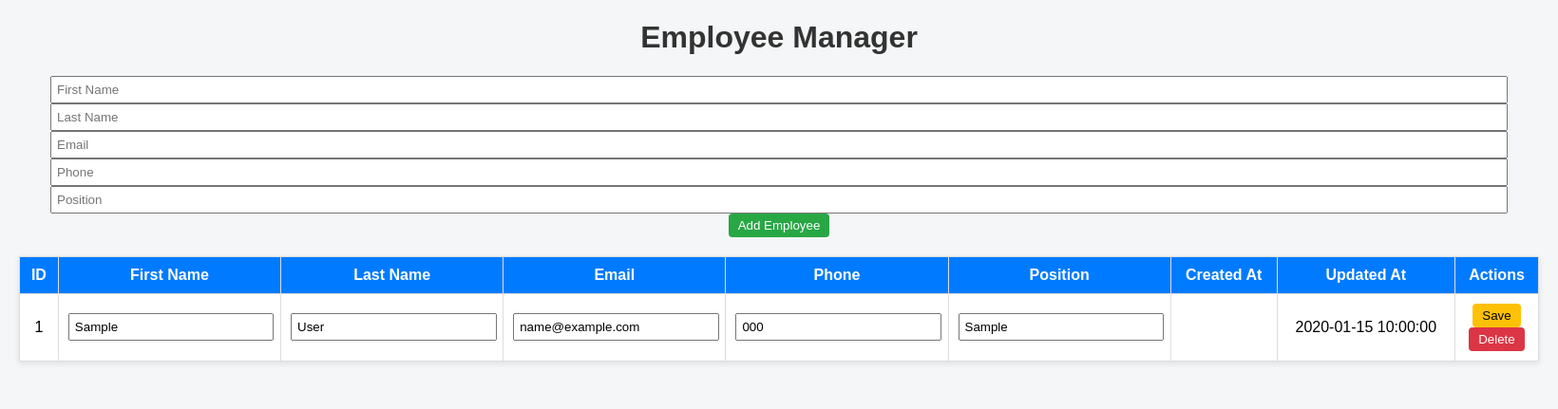
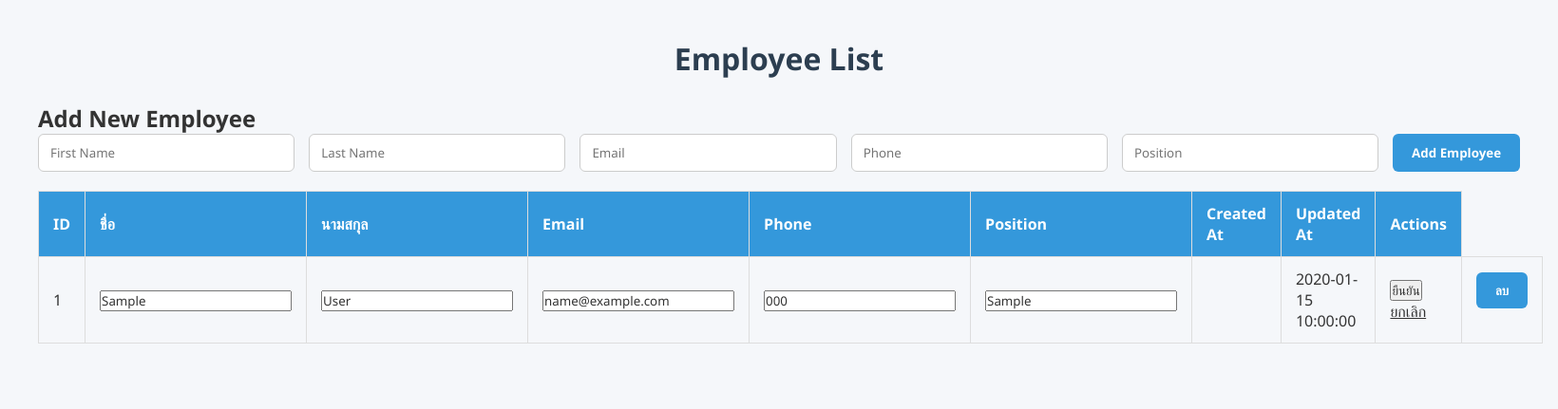
Before and after one commit to nattawatkaeng-in/Render-Cloud-Employee, a Flask app: page / in a window 1640 px wide. Shown: the top 431 px of the page at 95% size. Run offline with Flask 3, Linux system fonts and the light colour scheme; tables that the repository leaves empty hold one stand-in row (values such as "Sample post").

Commit message:
html and css base

```diff
--- a/myapp/static/style.css
+++ b/myapp/static/style.css
@@ -1,65 +1,99 @@
-body {
-  font-family: Arial, sans-serif;
-  margin: 20px;
-  background: #f4f6f8;
+/* Reset เบื้องต้น */
+* {
+    margin: 0;
+    padding: 0;
+    box-sizing: border-box;
+    font-family: 'Segoe UI', Tahoma, Geneva, Verdana, sans-serif;
+    color: #333;
 }
 
-h1 {
-  text-align: center;
-  color: #333;
+/* body */
+body {
+    background-color: #f5f7fa;
+    padding: 40px;
 }
 
-table {
-  width: 100%;
-  border-collapse: collapse;
-  background: #fff;
-  margin-top: 20px;
-  box-shadow: 0 2px 6px rgba(0,0,0,0.1);
+/* Container หลัก */
+.container {
+    max-width: 900px;
+    margin: 0 auto;
+    background-color: #fff;
+    padding: 30px 40px;
+    border-radius: 12px;
+    box-shadow: 0 8px 20px rgba(0,0,0,0.1);
 }
 
-th, td {
-  padding: 10px;
-  border: 1px solid #ddd;
-  text-align: center;
+/* Header */
+h1 {
+    text-align: center;
+    margin-bottom: 25px;
+    color: #2c3e50;
 }
 
-th {
-  background: #007bff;
-  color: white;
+/* Table */
+table {
+    width: 100%;
+    border-collapse: collapse;
+    margin-bottom: 30px;
 }
 
-input[type="text"], input[type="email"] {
-  width: 95%;
-  padding: 5px;
+table th, table td {
+    padding: 12px 15px;
+    border: 1px solid #ddd;
+    text-align: left;
 }
 
-.form-add {
-  margin-bottom: 20px;
-  text-align: center;
+table th {
+    background-color: #3498db;
+    color: white;
+    font-weight: bold;
 }
 
-button {
-  padding: 5px 10px;
-  border: none;
-  border-radius: 4px;
-  cursor: pointer;
+table tr:nth-child(even) {
+    background-color: #f2f6fa;
 }
 
-.btn-add {
-  background: #28a745;
-  color: white;
+table tr:hover {
+    background-color: #eaf2fb;
 }
 
-.btn-edit {
-  background: #ffc107;
-  color: black;
+/* Form */
+form {
+    display: flex;
+    flex-wrap: wrap;
+    gap: 15px;
+    margin-bottom: 20px;
 }
 
-.btn-delete {
-  background: #dc3545;
-  color: white;
+form input[type="text"],
+form input[type="email"],
+form input[type="tel"],
+form select {
+    flex: 1 1 200px;
+    padding: 10px 12px;
+    border-radius: 6px;
+    border: 1px solid #ccc;
 }
 
-button:hover {
-  opacity: 0.9;
+form button {
+    padding: 10px 20px;
+    border: none;
+    border-radius: 6px;
+    background-color: #3498db;
+    color: white;
+    font-weight: bold;
+    cursor: pointer;
+    transition: background-color 0.2s ease;
 }
+
+form button:hover {
+    background-color: #2980b9;
+}
+
+/* Footer */
+footer {
+    text-align: center;
+    margin-top: 30px;
+    font-size: 0.9rem;
+    color: #888;
+}
--- a/myapp/templates/index.html
+++ b/myapp/templates/index.html
@@ -6,25 +6,29 @@
     <link rel="stylesheet" href="{{ url_for('static', filename='style.css') }}">
 </head>
 <body>
-  <h1>Employee Manager</h1>
-
-  <!-- Form เพิ่มพนักงาน -->
-  <form action="{{ url_for('main.add_employee') }}" method="POST" class="form-add">
+    <h1>Employee List</h1>
+    <h2>Add New Employee</h2>
+    <form action="{{ url_for('main.add_employee') }}" method="POST">
         <input type="text" name="first_name" placeholder="First Name" required>
         <input type="text" name="last_name" placeholder="Last Name" required>
         <input type="email" name="email" placeholder="Email" required>
-    <input type="text" name="phone" placeholder="Phone" required>
-    <input type="text" name="position" placeholder="Position" required>
-    <button type="submit" class="btn-add">Add Employee</button>
+        <input type="text" name="phone" placeholder="Phone">
+        <input type="text" name="position" placeholder="Position">
+        <button type="submit">Add Employee</button>
     </form>
 
-  <!-- ตารางแสดงพนักงาน -->
     <table>
       <thead>
         <tr>
-        <th>ID</th><th>First Name</th><th>Last Name</th>
-        <th>Email</th><th>Phone</th><th>Position</th>
-        <th>Created At</th><th>Updated At</th><th>Actions</th>
+          <th>ID</th>
+          <th>ชื่อ</th>
+          <th>นามสกุล</th>
+          <th>Email</th>
+          <th>Phone</th>
+          <th>Position</th>
+          <th>Created At</th>
+          <th>Updated At</th>
+          <th>Actions</th>
         </tr>
       </thead>
       <tbody>
@@ -40,10 +44,13 @@
             <td>{{ emp.create_at }}</td>
             <td>{{ emp.updated_at }}</td>
             <td>
-            <button type="submit" class="btn-edit">Save</button>
+              <button type="submit">ยืนยัน</button>
+              <a href="{{ url_for('main.index') }}">ยกเลิก</a>
+            </td>
           </form>
-        <form action="{{ url_for('main.delete_employee', employee_id=emp.employee_id) }}" method="POST" onsubmit="return confirm('Are you sure you want to delete this employee?');">
-          <button type="submit" class="btn-delete">Delete</button>
+          <td>
+            <form action="{{ url_for('main.delete_employee', employee_id=emp.employee_id) }}" method="POST" onsubmit="return confirm('คุณแน่ใจหรือไม่ที่จะลบ?');">
+              <button type="submit">ลบ</button>
             </form>
           </td>
         </tr>
```
Lines whose indentation alone changed are shown as unchanged.
